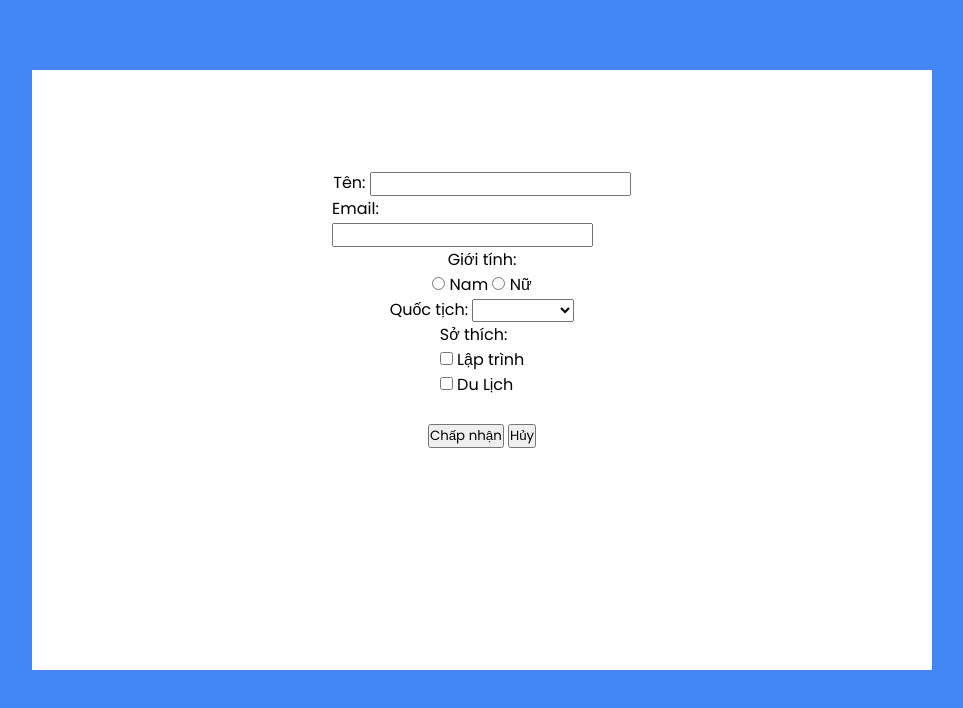
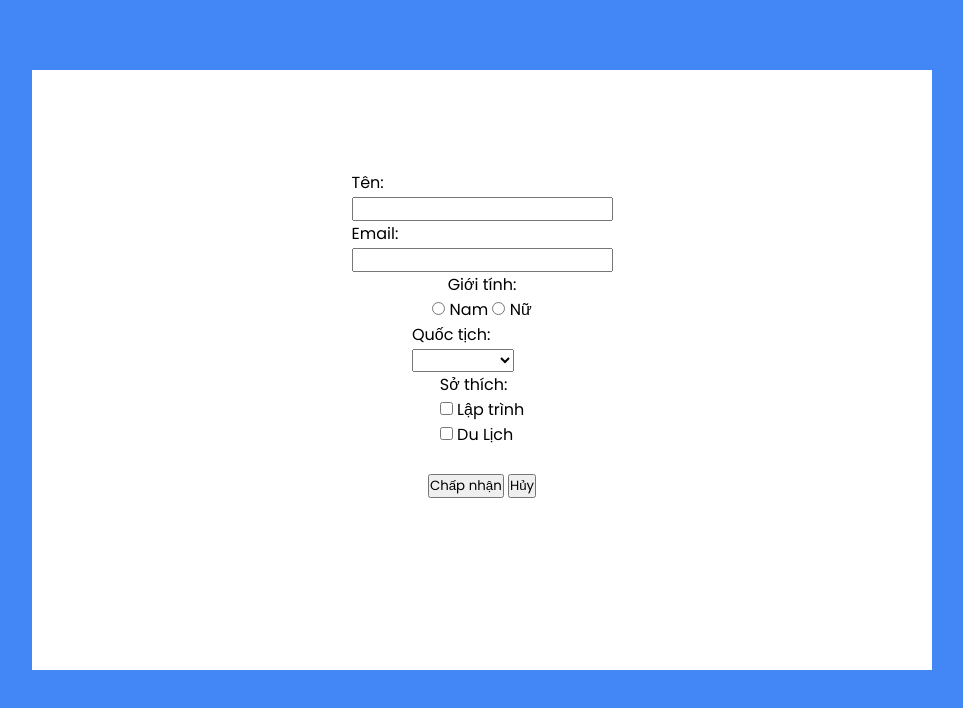
Before and after one commit to PhamDinhNguyenCW/Javascript, a plain HTML site: page form.html in a window 1280 px wide. Shown: the whole page, without its empty margins (158-1121 px from the left). Drawn offline with Linux system fonts and the light colour scheme.

Commit message:
Update main.css

```diff
--- a/css/main.css
+++ b/css/main.css
@@ -22,7 +22,7 @@ body {
 }
 
 #input {
-	padding: 100px 300px;
+	padding: 100px 380px;
 	text-align: left;
 	align-items: center;
 	justify-items: center;
```
